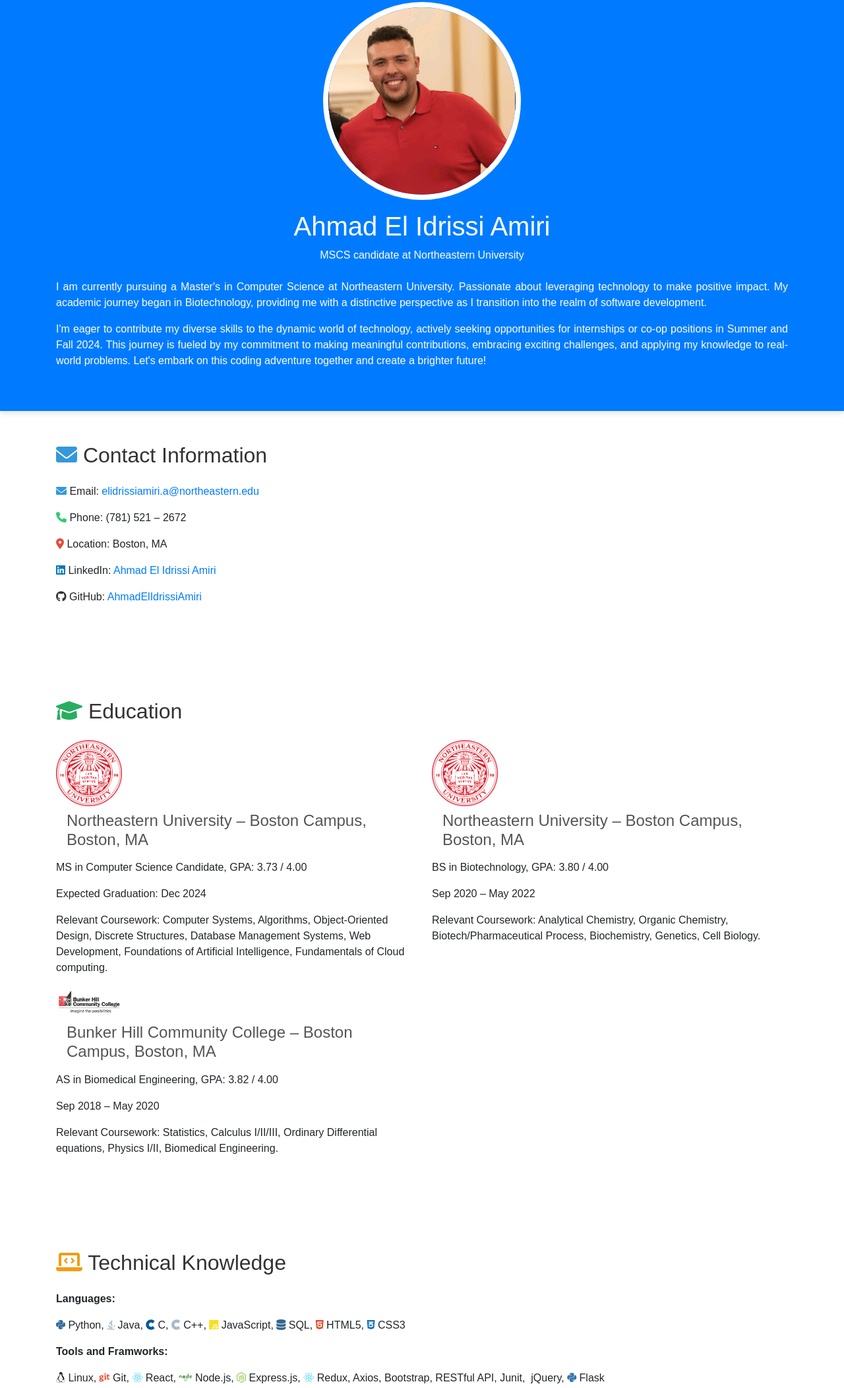
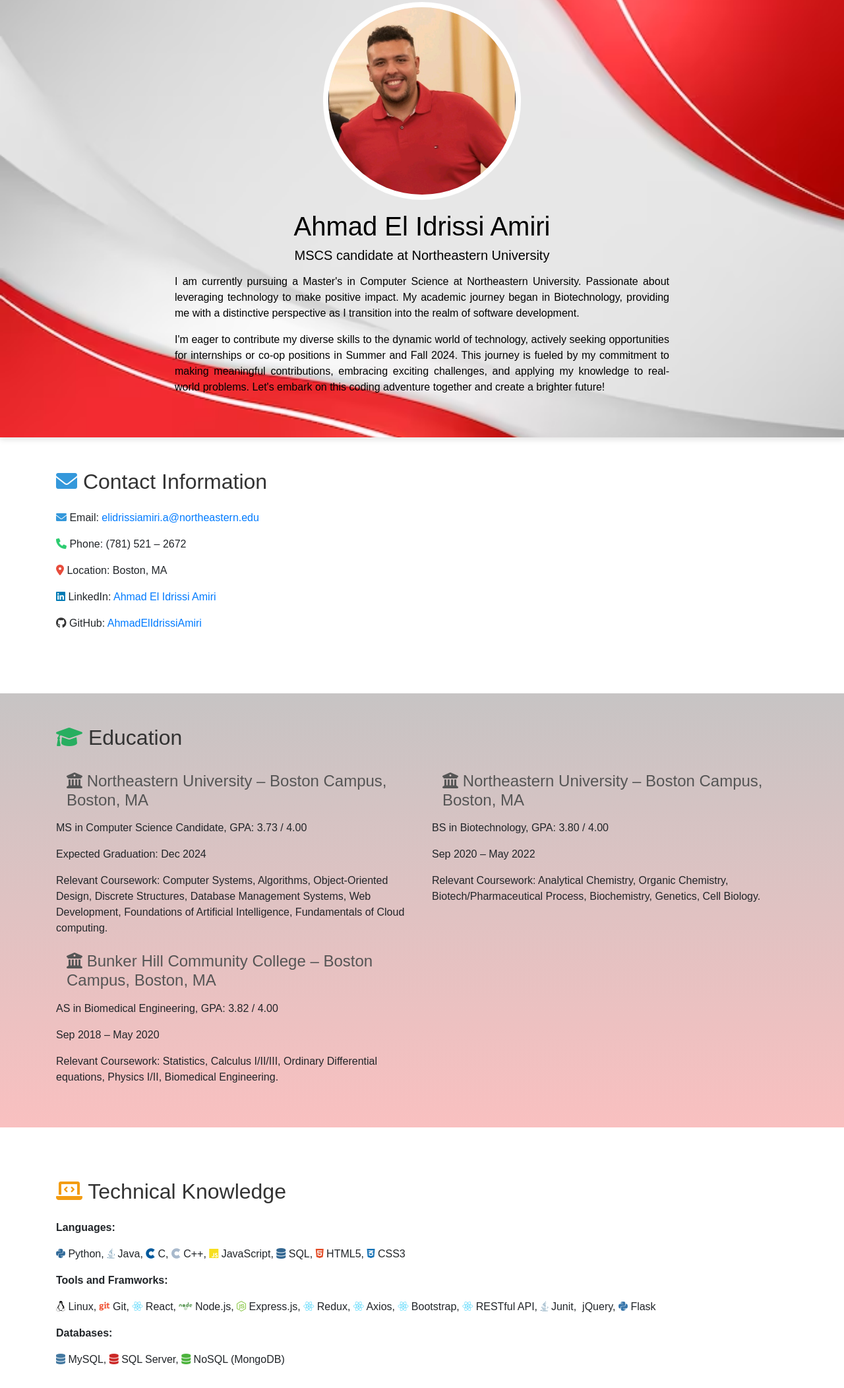
Before and after one commit to AhmadElIdrissiAmiri/AhmadElIdrissiAmiri.github.io, a plain HTML site: page index.html in a window 1280 px wide. Shown: the part 113-2217 px from the top of the page at 66% size. Drawn offline with nearby package versions, Linux system fonts and the light colour scheme.

Commit message:
Portfolio commit

```diff
--- a/cv.css
+++ b/cv.css
@@ -22,7 +22,7 @@ header img {
 }
 .nav-link:hover {
     text-decoration: underline;
-    color: #0056b3;
+    color: black;
 }
 
 .navbar-toggler-icon {
@@ -41,9 +41,22 @@ h2 {
 .bg-light {
     background-color: #f6f6f6 !important;
 }
+.bg-primary{
+    background-image: url('./assets/redbackground.avif');
+    background-size: cover;
+    background-position: center;
+    background-repeat: no-repeat;
 
+
+}
+.bg-primary p {
+    color: black;
+}
+.bg-primary h1 {
+    color: black;
+}
 .bg-dark {
-    background-color: #343a40 !important;
+    background-color: #555 !important;
     color: #fff;
 }
 
--- a/index.html
+++ b/index.html
@@ -49,9 +49,9 @@
             <img src="./assets/ahmad.jpg" alt="Ahmad El Idrissi Amiri" class="img-fluid rounded-circle"
                 style="width: 300px;">
             <h1 class="mt-3">Ahmad El Idrissi Amiri</h1>
-            <p>MSCS candidate at Northeastern University</p>
+            <h5 style="color: black;">MSCS candidate at Northeastern University</h5>
 
-            <div class="mt-4">
+            <div class="mt-3" style="max-width: 750px; margin: 0 auto;">
                 <p class="text-justify">
                     I am currently pursuing a Master's in Computer Science at Northeastern University. Passionate about
                     leveraging technology to make positive impact. My academic journey began in Biotechnology, providing
@@ -72,8 +72,8 @@
 
 
 
-    <section id="contact" class="py-5">
-        <div class="container">
+    <section id="contact" class="py-5" >
+        <div class="container" >
             <h2 class="mb-4"><i class="fas fa-envelope" style="color: #3498db;"></i> Contact Information</h2>
             <p><i class="fas fa-envelope" style="color: #3498db;"></i> Email: <a
                     href="mailto:elidrissiamiri.a@northeastern.edu">elidrissiamiri.a@northeastern.edu</a></p>
@@ -88,15 +88,15 @@
     </section>
 
 
-    <section id="education" class="py-5">
+    <section id="education" class="py-5"style="background: linear-gradient(#c7c4c4, #f9c0c0);">
         <div class="container">
             <h2 class="mb-4"><i class="fas fa-graduation-cap" style="color: #27ae60;"></i> Education</h2>
             <div class="row">
                 <div class="col-md-6">
                     <div class="education-entry">
-                        <img src="./assets/neu.png" alt="Northeastern University" class="university-logo">
+
                         <a class="nav-link" href="https://www.khoury.northeastern.edu/masters-program-mscs-program-details/"
-                        target="_blank"><h4>Northeastern University – Boston Campus, Boston, MA</h4></a>
+                        target="_blank"><h4><i class="fas fa-university"></i> Northeastern University – Boston Campus, Boston, MA</h4></a>
                         <p>MS in Computer Science Candidate, GPA: 3.73 / 4.00</p>
                         <p>Expected Graduation: Dec 2024</p>
                         <p>Relevant Coursework: Computer Systems, Algorithms, Object-Oriented Design, Discrete
@@ -107,9 +107,9 @@
                 </div>
                 <div class="col-md-6">
                     <div class="education-entry">
-                        <img src="./assets/neu.png" alt="Northeastern University" class="university-logo">
+
                         <a class="nav-link" href="https://cps.northeastern.edu/program/bachelor-of-science-in-biotechnology-boston/"
-                        target="_blank"><h4>Northeastern University – Boston Campus, Boston, MA</h4></a>
+                        target="_blank"><h4><i class="fas fa-university" ></i> Northeastern University – Boston Campus, Boston, MA</h4></a>
                         <p>BS in Biotechnology, GPA: 3.80 / 4.00</p>
                         <p>Sep 2020 – May 2022</p>
                         <p>Relevant Coursework: Analytical Chemistry, Organic Chemistry, Biotech/Pharmaceutical Process,
@@ -120,9 +120,9 @@
             <div class="row">
                 <div class="col-md-6">
                     <div class="education-entry">
-                        <img src="./assets/bhcc.png" alt="Bunker Hill Community College" class="university-logo">
+
                         <a class="nav-link" href="https://www.bhcc.edu/science/"
-                        target="_blank"><h4>Bunker Hill Community College – Boston Campus, Boston, MA</h4></a>
+                        target="_blank"><h4><i class="fas fa-university"></i> Bunker Hill Community College – Boston Campus, Boston, MA</h4></a>
                         <p>AS in Biomedical Engineering, GPA: 3.82 / 4.00</p>
                         <p>Sep 2018 – May 2020</p>
                         <p>Relevant Coursework: Statistics, Calculus I/II/III, Ordinary Differential equations, Physics
@@ -156,7 +156,10 @@
                 <i class="fab fa-node" style="color: #68A063;"></i> Node.js,
                 <i class="fab fa-node-js" style="color: #8CC84B;"></i> Express.js,
                 <i class="fab fa-react" style="color: #61DAFB;"></i> Redux,
-                Axios, Bootstrap, RESTful API, Junit,
+                <i class="fab fa-react" style="color: #61DAFB;"></i> Axios,
+                <i class="fab fa-react" style="color: #61DAFB;"></i> Bootstrap,
+                <i class="fab fa-react" style="color: #61DAFB;"></i> RESTful API,
+                 <i class="fab fa-java" style="color: #5382a1;"></i> Junit,
                 <i class="fas fa-jquery" style="color: #0769AD;"></i> jQuery,
                 <i class="fab fa-python" style="color: #3776AB;"></i> Flask
             </p>
@@ -171,7 +174,7 @@
 
 
 
-    <section id="projects" class="py-5">
+    <section id="projects" class="py-5"style="background: linear-gradient(#c7c4c4, #f9c0c0);">
         <div class="container">
             <h2 class="mb-4"><i class="fas fa-project-diagram" style="color: #9b59b6;"></i> Projects</h2>
             <div class="row">
@@ -229,7 +232,7 @@
                         <h4>Northeastern University – Boston Campus</h4>
                         <p>Graduate Teaching Assistant</p>
                         <p>Khoury College of Computer Sciences</p>
-                        <p>Summer 2023</p>
+                        <p>Data Structures, Algorithms, and their Applications within Computer Systems (CS 5008 MSCS-Align).                Summer 2023</p>
                         <ul>
                             <li>Managed course assignments and grading for CS 5008 MSCS-Align.</li>
                             <li>Topics included Systems and Linux, Programming in C, Debugging, Assembly, Processes and Memory,
@@ -237,6 +240,12 @@
                                 Graph Algorithms, Greedy Algorithms.</li>
                             <li>Administered a comprehensive course synthesis and supervised a final project that included
                                 proposal, work, report, and presentations.</li>
+                        </ul>
+                        <p>Discrete Structures (CS 5002 MSCS-Align).                                                                                        Fall 2022/Spring 2023/ Fall2023</p>
+                        <ul>
+                            <li>Conducted weekly office hours and graded assignments.</li>
+                            <li>Tutored and covered a range of discrete math concepts, such as decimal-binary-hex conversion, two's complement, logical formulas, set operators, relations, counting tasks, probabilities, sequences, proof techniques, problem modeling using trees and graphs, algorithm analysis, big-O notation.</li>
+
                         </ul>
                     </div>
                 </div>
@@ -285,7 +294,7 @@
     </section>
 
 
-    <section id="honorsAwards" class="py-5">
+    <section id="honorsAwards" class="py-5"style="background: linear-gradient(#c7c4c4, #f9c0c0);">
         <div class="container">
             <h2 class="mb-4"><i class="fas fa-trophy" style="color: #F39C12;"></i> Honors and Awards</h2>
             <ul>
@@ -299,7 +308,7 @@
     </section>
 
 
-    <footer class="bg-dark text-white text-center py-3">
+    <footer class="bg-dark text-white text-center py-2">
         <div class="container">
             <p>&copy; 2024 Ahmad El Idrissi Amiri. All rights reserved.</p>
         </div>
```
Also changed, not shown: assets/redbackground.avif (added), 2 other files.
